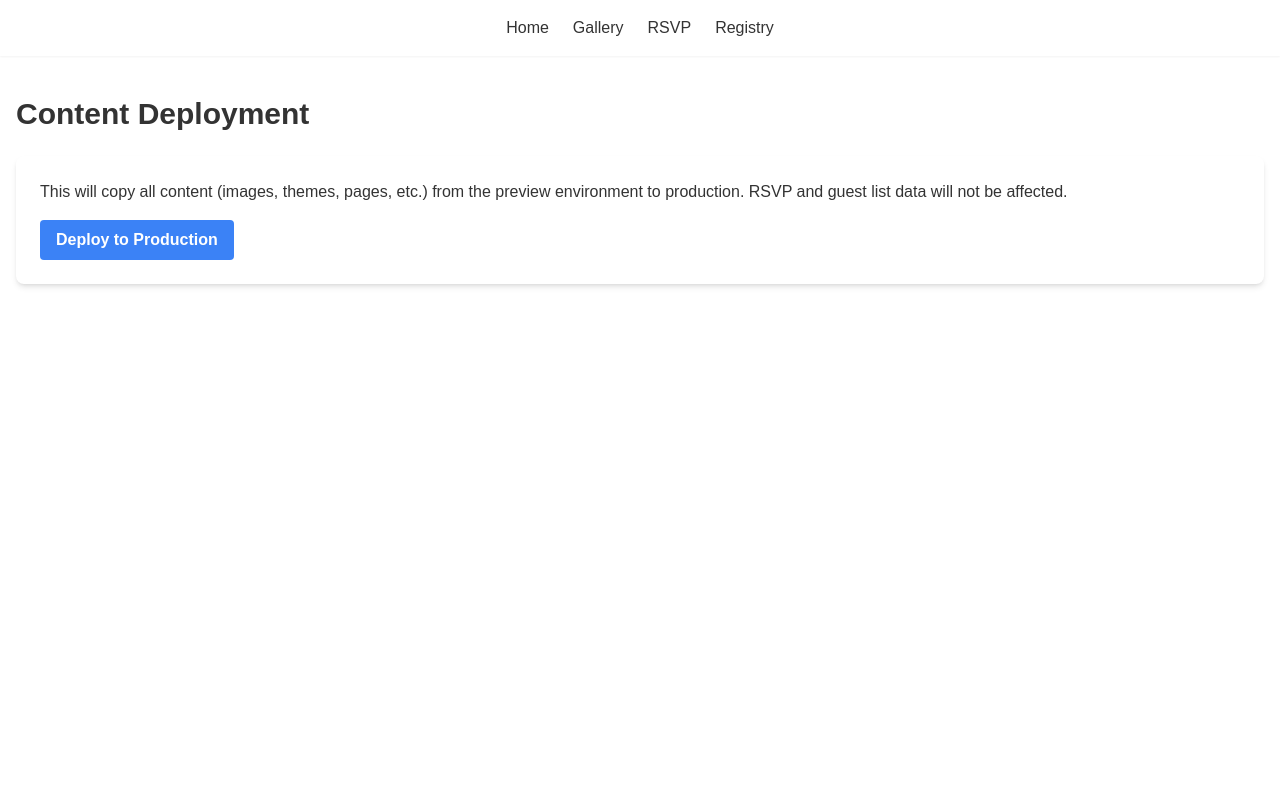
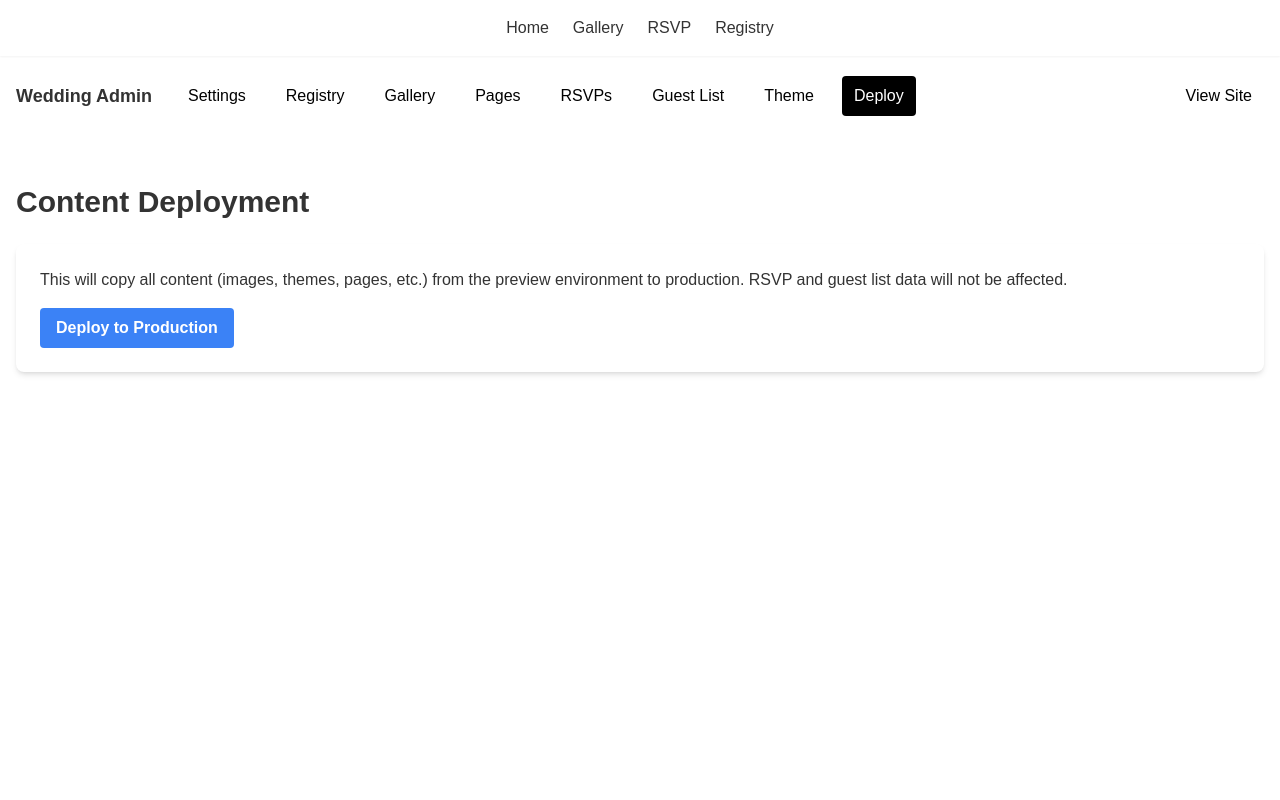
Before and after one commit to otoolecf/wedding-website, a SvelteKit app: page /admin/deploy in a window 1280 px wide. Shown: the top 800 px of the page. Built offline with nearby package versions, Linux system fonts and the light colour scheme; no server answers; a web font is replaced by a local one.

Commit message:
add admin navbar to deploy page

```diff
--- a/src/routes/admin/deploy/+page.svelte
+++ b/src/routes/admin/deploy/+page.svelte
@@ -2,6 +2,7 @@
 <script>
   import { page } from '$app/stores';
   import { onMount } from 'svelte';
+  import AdminNav from '$lib/components/AdminNav.svelte';
 
   let isDeploying = false;
   let deploymentStatus = null;
@@ -40,6 +41,8 @@
     }
   }
 </script>
+
+<AdminNav />
 
 <div class="container mx-auto px-4 py-8">
   <h1 class="text-3xl font-bold mb-6">Content Deployment</h1>
```
